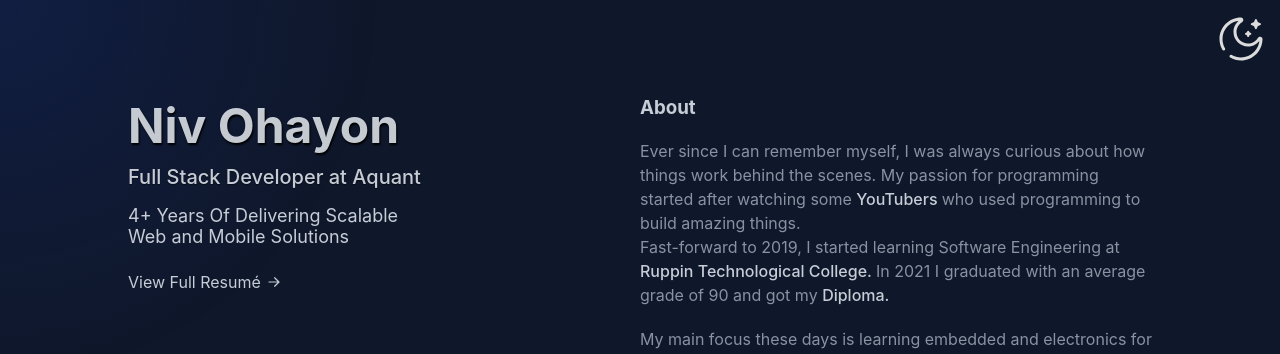
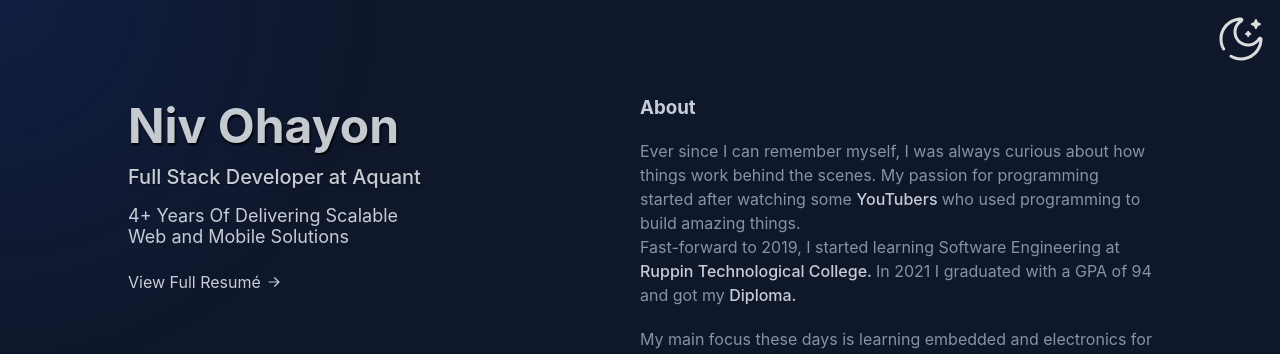
Before and after one commit to nivohayon/MyPortfolio, a React (Vite) app: page / in a window 1280 px wide. Shown: the top 354 px of the page. Built offline with nearby package versions, Linux system fonts and the light colour scheme; a web font is replaced by a local one.

Commit message:
Updated appData

```diff
--- a/src/data/appData.ts
+++ b/src/data/appData.ts
@@ -24,7 +24,7 @@ export const appData = {
     'Fast-forward to 2019, I started learning Software Engineering at ',
   about_ruppin_link_text: 'Ruppin Technological College. ',
   about_ruppin_link: 'https://mtr.ruppin.tech/megamot/computers/',
-  text1_5About: 'In 2021 I graduated with an average grade of 90 and got my ',
+  text1_5About: 'In 2021 I graduated with a GPA of 94 and got my ',
   about_diploma_link_text: 'Diploma.',
   about_diploma_link:
     'https://drive.google.com/file/d/1CKVcYDICAYFC7d5oJwUTsZPLLkGpb6DY/view?usp=sharing',
```
